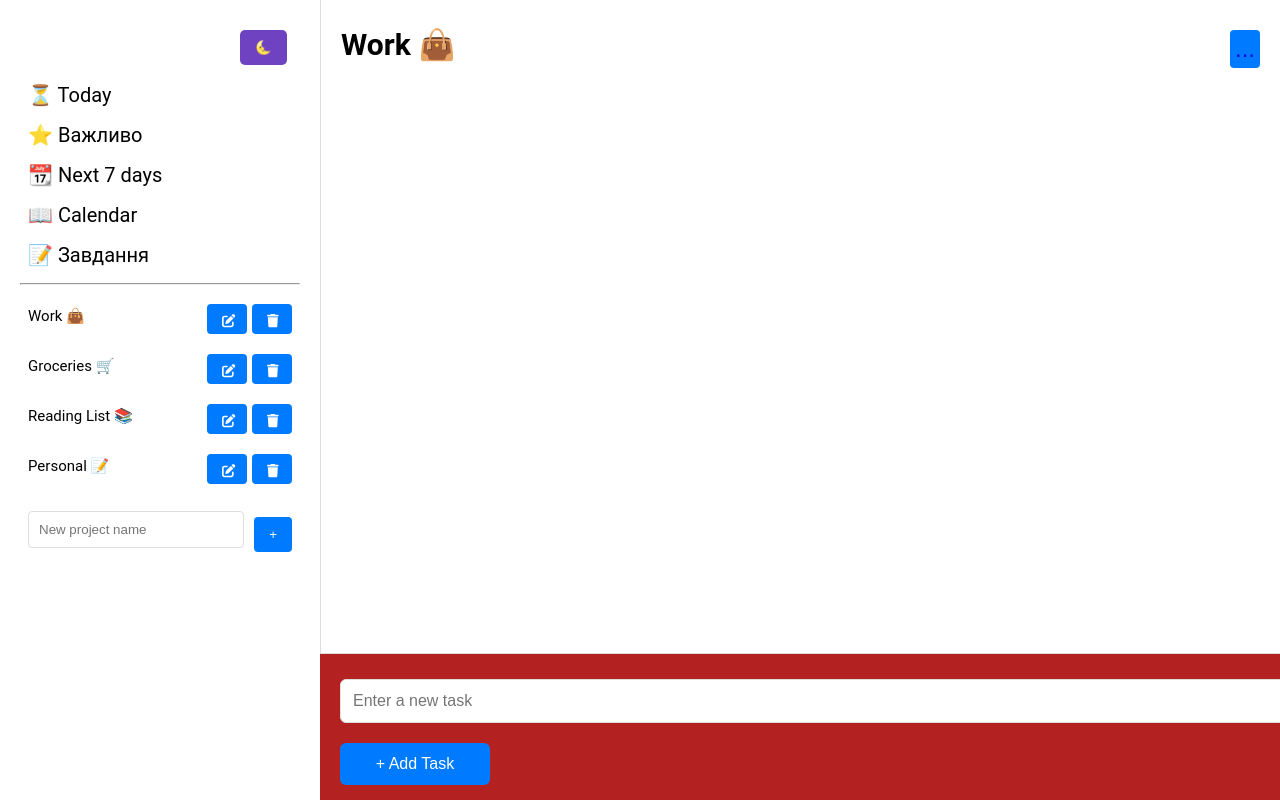
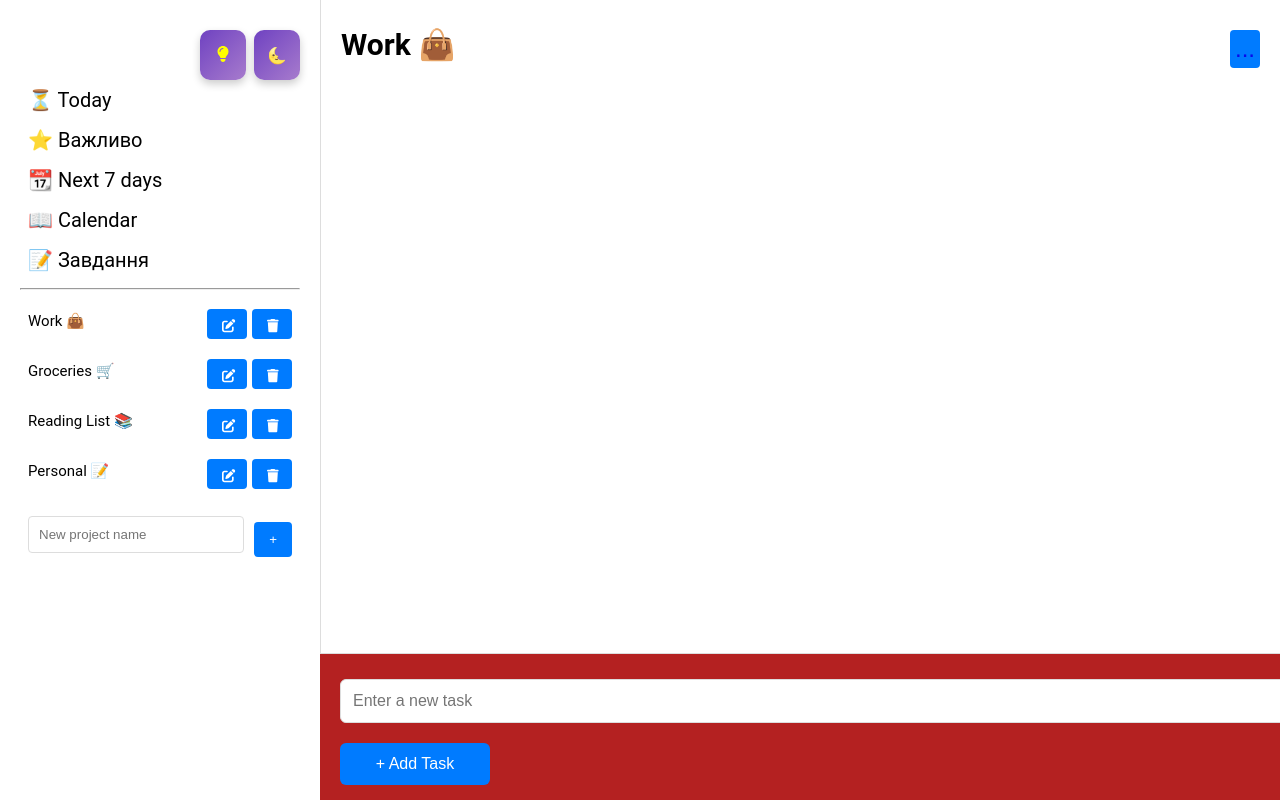
Before and after one commit to makskhv21/TodoList-app, a React (Create React App) app in the folder frontend/: page / in a window 1280 px wide. Built offline with nearby package versions, Linux system fonts and the light colour scheme; the HTML template or start-up script is replaced by a standard one.

Commit message:
Add btn to display daily quotes in the Sidebar

```diff
--- a/frontend/src/App.css
+++ b/frontend/src/App.css
@@ -63,20 +63,6 @@ html, body {
 
 .sidebar-item input {
     margin-right: 10px;
-}
-
-.btn-theme {
-    margin-left: 220px;
-    margin-bottom: 10px;
-    background-color: #6f42c1;
-    border: none;
-    padding: 10px 15px;
-    border-radius: 5px;
-    cursor: pointer;
-}
-
-.btn-theme:hover {
-    background-color: #d6b0e8;
 }
 
 
@@ -388,3 +374,101 @@ button:hover {
     padding: 10px;
     border-radius: 4px;
 }
+
+
+.btn-container {
+    display: flex;
+    align-items: center;
+    gap: 8px;
+    margin-left: 180px;
+}
+
+.btn-quote, .btn-theme {
+    padding: 10px 12px;
+    border: none;
+    background: linear-gradient(135deg, #6f42c1, #a77bcd);
+    cursor: pointer;
+    border-radius: 10px;
+    width: 50px;
+    height: 50px;
+    color: white;
+    font-size: 16px;
+    transition: background 0.3s ease, transform 0.2s;
+    box-shadow: 0 4px 8px rgba(0, 0, 0, 0.2);
+}
+
+.btn-quote.active, .btn-theme.active {
+    background: linear-gradient(135deg, #5a2e9e, #8e5ab7);
+    transform: scale(1.05);
+}
+
+.btn-quote:hover, .btn-theme:hover {
+    background: linear-gradient(135deg, #9c73e8, #b8a2d3);
+    transform: translateY(-2px);
+}
+
+.btn-quote .icon, .btn-theme .icon {
+    font-size: 20px;
+}
+
+.btn-quote:active, .btn-theme:active {
+    box-shadow: 0 2px 4px rgba(0, 0, 0, 0.2);
+    transform: scale(0.98);
+}
+
+
+.modal-overlay {
+    position: fixed;
+    top: 0;
+    left: 0;
+    right: 0;
+    bottom: 0;
+    background: rgba(0, 0, 0, 0.7);
+    display: flex;
+    justify-content: center;
+    align-items: center;
+    z-index: 1000;
+}
+
+.modal-content {
+    background: #fff;
+    padding: 20px;
+    border-radius: 12px;
+    width: 90%;
+    max-width: 400px;
+    box-shadow: 0 8px 20px rgba(0, 0, 0, 0.2);
+    transition: transform 0.3s ease;
+    text-align: center;
+    transform: scale(1);
+}
+
+.modal-content h2 {
+    margin: 0;
+    color: #333;
+    font-size: 1.5em;
+    text-align: center;
+}
+
+.modal-content p {
+    color: #555;
+    font-size: 1.1em;
+    line-height: 1.4;
+    margin: 20px 0;
+}
+
+.modal-content button {
+    background: #007BFF;
+    color: #fff;
+    border: none;
+    border-radius: 5px;
+    padding: 10px 15px;
+    cursor: pointer;
+    font-size: 1em;
+    display: block;
+    margin: 0 auto;
+    transition: background-color 0.3s ease;
+}
+
+.modal-content button:hover {
+    background: #0056b3;
+}
--- /dev/null
+++ b/frontend/src/components/QuoteModal.js
@@ -0,0 +1,17 @@
+import React from 'react';
+
+function QuoteModal({ quote, onClose, isOpen }) {
+    if (!isOpen || !quote) return null;
+
+    return (
+        <div className="modal-overlay" onClick={onClose}>
+            <div className="modal-content" onClick={e => e.stopPropagation()}>
+                <h2>Цитата дня</h2>
+                <p>{quote}</p>
+                <button onClick={onClose}>Закрити</button>
+            </div>
+        </div>
+    );
+}
+
+export default QuoteModal;
--- a/frontend/src/components/Sidebar.js
+++ b/frontend/src/components/Sidebar.js
@@ -1,9 +1,28 @@
-import { useState } from 'react';
+import { useState, useEffect } from 'react';
 import ProjectItem from './Sidebar/ProjectItem';
+import { FontAwesomeIcon } from '@fortawesome/react-fontawesome';
+import { faLightbulb } from '@fortawesome/free-solid-svg-icons';
+import QuoteModal from './QuoteModal';
+
+const quotes = [
+    "Цитата 1: Секрет успіху – це вміння приймати невдачі.",
+    "Цитата 2: Ваша робота заповнить велику частину вашого життя.",
+    "Цитата 3: Успіх – це не ключ до щастя. Щастя – це ключ до успіху.",
+    "Цитата 4: Не бійся зробити перший крок. Не має значення, наскільки малим він буде.",
+    "Цитата 5: Ваша єдина межа – це ви самі.",
+];
 
 function Sidebar({ projects, setSelectedProject, addProject, editProject, deleteProject }) {
     const [newProject, setNewProject] = useState('');
     const [isDarkTheme, setIsDarkTheme] = useState(false);
+    const [quote, setQuote] = useState(null);
+    const [isQuoteModalOpen, setIsQuoteModalOpen] = useState(false);
+
+    useEffect(() => {
+        const today = new Date();
+        const dayOfYear = today.getDate() % quotes.length;
+        setQuote(quotes[dayOfYear]);
+    }, []);
 
     const handleAddProject = () => {
         addProject(newProject);
@@ -15,13 +34,28 @@ function Sidebar({ projects, setSelectedProject, addProject, editProject, delete
         document.documentElement.setAttribute('data-theme', isDarkTheme ? 'light' : 'dark');
     };
 
+    const generateQuote = () => {
+        setIsQuoteModalOpen(true);
+    };
+
+    const closeModal = () => {
+        setIsQuoteModalOpen(false);
+    };
+
     return (
         <div className="sidebar">
-            <button
-                className='btn-theme'
-                onClick={toggleTheme}>
-                {isDarkTheme ? '🌞' : '🌜'}
-            </button>
+            <div className='btn-container'>
+                <button
+                    className={`btn-quote`}
+                    onClick={generateQuote}>
+                    <FontAwesomeIcon icon={faLightbulb} style={{ width: '20px', color: 'yellow' }} />
+                </button>
+                <button
+                    className={`btn-theme`}
+                    onClick={toggleTheme}>
+                    {isDarkTheme ? '🌞' : '🌜'}
+                </button>
+            </div>
             <div className="sidebar-item large" onClick={() => setSelectedProject('Today')}>⏳ Today</div>
             <div className="sidebar-item large" onClick={() => setSelectedProject('Important')}>⭐ Важливо</div>
             <div className="sidebar-item large" onClick={() => setSelectedProject('Next 7 days')}>📆 Next 7 days</div>
@@ -48,6 +82,8 @@ function Sidebar({ projects, setSelectedProject, addProject, editProject, delete
                     <button onClick={handleAddProject}>+</button>
                 </div>
             </div>
+
+            <QuoteModal quote={quote} onClose={closeModal} isOpen={isQuoteModalOpen} />
         </div>
     );
 }
```
